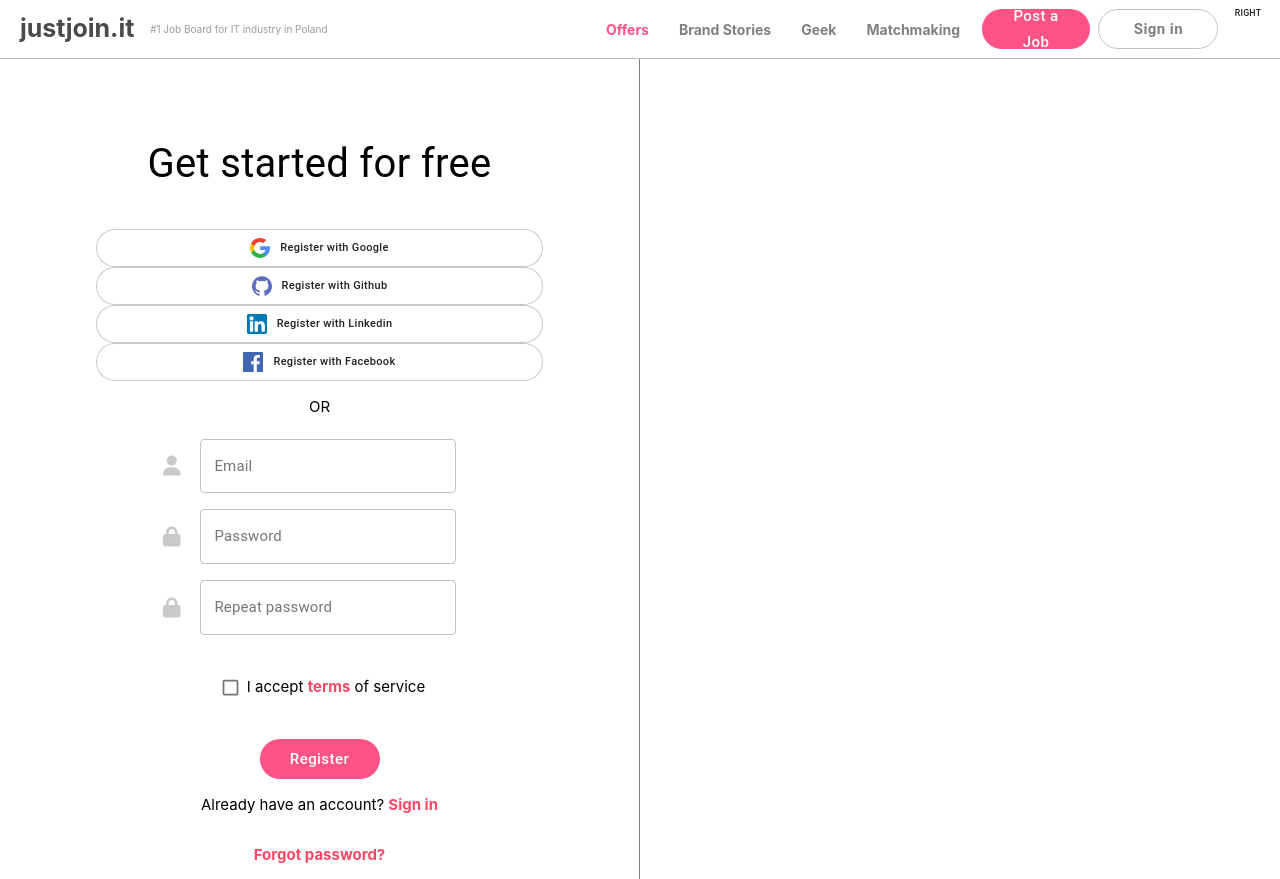
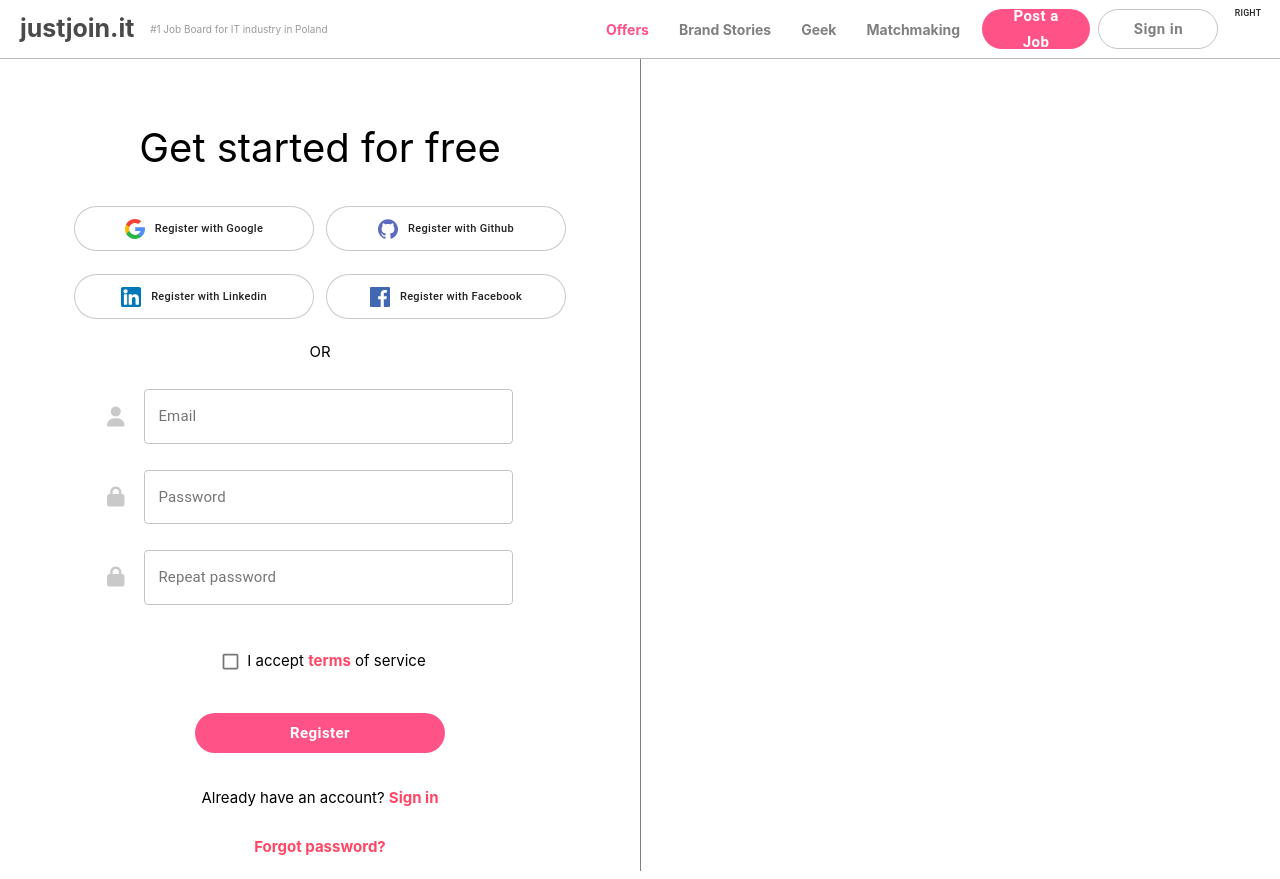
Before and after one commit to 3xen11/neoteric-academy-project, a React (Create React App) app in the folder app/: page /user-register in a window 1280 px wide. Built offline with nearby package versions, Linux system fonts and the light colour scheme.

Commit message:
feat (*): styles, repair rwd, code refactoring

```diff
--- a/app/src/Components/Buttons/SocialButton.tsx
+++ b/app/src/Components/Buttons/SocialButton.tsx
@@ -19,7 +19,7 @@
 
     return (
         <Button
-            className={styles['social-button']}
+            className={`${styles['social-button']} ${className}`}
             size='large'
             variant="contained">
             {children}
--- a/app/src/Components/Navigation/SigninButtons.tsx
+++ b/app/src/Components/Navigation/SigninButtons.tsx
@@ -29,8 +29,9 @@
             <OutlinedButton aria-controls="fade-menu" aria-haspopup="true" onClick={handleClick} className={className}>
                 Sign in
             </OutlinedButton>
+
             <Menu
-                id="fade-menu"
+                id={styles['fade-menu']}
                 anchorEl={anchorEl}
                 keepMounted
                 open={open}
--- a/app/src/Components/TextFields/TextfieldSigninForm.tsx
+++ b/app/src/Components/TextFields/TextfieldSigninForm.tsx
@@ -13,17 +13,17 @@
     className?: string;
 }
 
-const TextfieldSigninForm: FC<ComponentProps> = (props) => {
+const TextfieldSigninForm: FC<ComponentProps> = ({labelText, type, autoComplete, key, className}) => {
 
     return (
         <TextField
             id="outlined-password-input"
-            label={props.labelText}
-            type={props.type}
-            autoComplete={props.autoComplete}
+            label={labelText}
+            type={type}
+            autoComplete={autoComplete}
             variant="outlined"
-            key={props.key}
-            className={props.className}
+            key={key}
+            className={className}
             inputProps={{ style: { fontSize: 15 } }}
             InputLabelProps={{ style: { fontSize: 15 } }} //poprawić wielkość wcięcia po kliknięciu (za duży tekst)
         />
--- a/app/src/Pages/SigninRegisterPages/UserRegisterForm.tsx
+++ b/app/src/Pages/SigninRegisterPages/UserRegisterForm.tsx
@@ -31,37 +31,40 @@
     return (
         <div>
             <Navbar />
-            <Grid container direction='column' spacing={2} className={styles['form-container']} >
 
-                <Typography variant="h4"
-                    gutterBottom
-                    className={styles['header-text']}>
+            <div className={styles['form-container']}>
+
+
+            <div className={styles['form-container__header-text']}>
                     Get started for free
-                </Typography>
+            </div>
 
-                <div className={styles['social-container']}>
-                    <SocialButton className={styles['social-container__button']}><img src={GoogleLogo} className={styles['social-logo']} alt='logo-google' />Register with Google</SocialButton>
-                    <SocialButton className={styles['social-container__button']}><img src={GithubLogo} className={styles['social-logo']} alt='logo-github' />Register with Github</SocialButton>
-                    <SocialButton className={styles['social-container__button']}><img src={LinkedinLogo} className={styles['social-logo']} alt='logo-linkedin' />Register with Linkedin</SocialButton>
-                    <SocialButton className={styles['social-container__button']}><img src={FacebookLogo} className={styles['social-logo']} alt='logo-facebook' />Register with Facebook</SocialButton>
+
+            <div className={styles['form-container__social-container']}>
+                    <SocialButton className={styles['form-container__social-container__button']}><img src={GoogleLogo} className={styles['social-logo']} alt='logo-google' />Register with Google</SocialButton>
+                    <SocialButton className={styles['form-container__social-container__button']}><img src={GithubLogo} className={styles['social-logo']} alt='logo-github' />Register with Github</SocialButton>
+                    <SocialButton className={styles['form-container__social-container__button']}><img src={LinkedinLogo} className={styles['social-logo']} alt='logo-linkedin' />Register with Linkedin</SocialButton>
+                    <SocialButton className={styles['form-container__social-container__button']}><img src={FacebookLogo} className={styles['social-logo']} alt='logo-facebook' />Register with Facebook</SocialButton>
                 </div>
 
                 <p>OR</p>
 
-                <div className={styles['textfield-container']}><i className="fas fa-user"></i><TextfieldSigninForm labelText="Email" type='text' className={styles['textfield-container__input']} /></div>
-                <div className={styles['textfield-container']}><i className="fas fa-lock"></i><TextfieldSigninForm labelText="Password" type='password' className={styles['textfield-container__input']} /></div>
-                <div className={styles['textfield-container']}><i className="fas fa-lock"></i><TextfieldSigninForm labelText="Repeat password" type='password' className={styles['textfield-container__input']} /></div>
+                <div className={styles['form-container__textfield-container']}><i className="fas fa-user"></i><TextfieldSigninForm labelText="Email" type='text' key='1' className={styles['form-container__textfield-container__input']} /></div>
+
+                <div className={styles['form-container__textfield-container']}><i className="fas fa-lock"></i><TextfieldSigninForm labelText="Password" type='password' key='2' className={styles['form-container__textfield-container__input']} /></div>
+
+                <div className={styles['form-container__textfield-container']}><i className="fas fa-lock"></i><TextfieldSigninForm labelText="Repeat password" type='password' key='2' className={styles['form-container__textfield-container__input']} /></div>
 
                 <br />
 
                 <p> <CheckboxForm />I accept <a href='#'>terms</a> of service</p>
 
-                <MainButton className={styles['main-button']}>Register</MainButton>
+                <MainButton className={styles['form-container__main-button']}>Register</MainButton>
 
                 <p>Already have an account? <Link to='/user-signin'>Sign in</Link></p>
                 <p><a href='#'>Forgot password?</a></p>
 
-            </Grid>
+            </div>
         </div>
     )
 }
--- a/app/src/Styles/ComponentesStyles/ButtonsStyles/_MainButton.module.scss
+++ b/app/src/Styles/ComponentesStyles/ButtonsStyles/_MainButton.module.scss
@@ -6,4 +6,5 @@
     font-size: 1.5rem !important;
     color: white !important;
     height: 40px !important;
+    font-weight: bold !important;
 }
--- a/app/src/Styles/ComponentesStyles/ButtonsStyles/_SocialButton.module.scss
+++ b/app/src/Styles/ComponentesStyles/ButtonsStyles/_SocialButton.module.scss
@@ -1,11 +1,10 @@
 .social-button{
     background-color: white !important;
-    margin-top: 1vh;
-    width: 70%;
-    margin: 1vh auto;
     border: 1px solid rgba(128, 128, 128, 0.426) !important;
     border-radius: 50px !important;
     text-transform: none !important;
     box-shadow: none !important;
     font-size: 1.1rem !important;
+    width: 80%;
+    height: 45px;
 }
--- a/app/src/Styles/ComponentesStyles/_Filter.module.scss
+++ b/app/src/Styles/ComponentesStyles/_Filter.module.scss
@@ -3,4 +3,25 @@
     width: 100%;
     justify-content: flex-start;
     margin-left: 1%;
+
+
+    &__expandable-button{
+        display: none !important;
+        margin-left: 0.5% !important;
+    }
+
+    &__hiding{
+        display: flex;
+    }
+
+
+    @media (min-width: 1024px) {
+        &__hiding {
+            display: none;
+        }
+
+        &__expandable-button{
+            display: flex !important;
+        }
+    }
 }
--- a/app/src/Styles/ComponentesStyles/_SigninPopupCard.module.scss
+++ b/app/src/Styles/ComponentesStyles/_SigninPopupCard.module.scss
@@ -1,7 +1,12 @@
 .signin-popup {
     width: 300px !important;
+    margin-top: 20px;
 }
 
 .card {
     width: 330px !important;
 }
+
+#fade-menu{
+    margin: 50px 10px 0 0 !important;
+}
--- a/app/src/Styles/PagesStyles/_UserSigninForm.module.scss
+++ b/app/src/Styles/PagesStyles/_UserSigninForm.module.scss
@@ -1,42 +1,52 @@
 @use '../variables.module'as *;
 
+
 .form-container {
-    width: 95% !important;
-    margin: auto !important;
     display: flex;
-    justify-content: center;
+    justify-content: flex-start;
     align-content: center;
+    flex-direction: column;
+    width: 100% !important;
+    overflow: hidden !important;
 
-    .header-text {
-        margin-top: 5vh !important;
+
+    &__header-text {
         text-align: center !important;
         align-items: center !important;
         font-size: 4rem;
+        margin: 10% 0 3% 0;
     }
 
-    .social-container {
+    &__social-container {
+        margin: 0 !important;
         display: flex;
         justify-content: center;
         flex-direction: column;
         align-items: center;
 
         &__button {
-            background-color: white !important;
-            max-width: 600px;
-            margin-top: 1vh;
-            display: flex;
+        margin-top: 15px !important;
+        width: 90% !important;
+        max-width: 400px !important;
+
+        .social-logo {
+            width: 20px;
+            height: 20px;
+            margin-right: 10px;
+        }
+
         }
     }
 
+
     p {
         font-size: 1.5rem;
-        margin-top: 2vh;
         text-align: center !important;
         align-items: center !important;
     }
 
 
-    .textfield-container {
+    &__textfield-container {
         display: flex;
         align-items: center;
         margin: 2%;
@@ -54,18 +64,16 @@
             margin: 0 20px !important;
             width: 80% !important;
             display: flex;
-            max-width: 400px;
+            max-width: 450px !important;
         }
     }
 
 
-    .accept-button {
-        font-size: 1.4rem;
-        border-radius: 20px;
-        width: 70%;
-        margin: 2vh auto 2vh auto;
-        text-transform: none !important;
-        max-width: 300px;
+
+    &__main-button {
+        margin: 20px auto 20px auto !important;
+        width: 60% !important;
+        max-width: 250px !important;
     }
 
 
@@ -78,47 +86,42 @@
 
 
     @media (min-width: 768px) {
-        .social-container__button {
-            width: 70%;
-            margin: 1vh auto;
-            border: 1px solid rgba(128, 128, 128, 0.426);
-            border-radius: 50px;
-            text-transform: none;
+        .form-container__social-container__button {
+            width: 60% !important;
         }
 
-        .textfield-container {
-            margin: 1vh auto !important;
-            width: 50% !important;
-
+        .form-container__textfield-container__input {
+            width: 60% !important;
         }
 
-        .accept-button {
-            width: 30%;
-            margin: 5vh auto 5vh auto;
+        .form-container__main-button {
+            width: 40% !important;
         }
     }
 
     @media (min-width: 1024px) {
 
-        .social-container {
+        .form-container__social-container {
+            margin: 0 auto !important;
             flex-direction: row;
             flex-wrap: wrap;
+            width: 600px;
 
             &__button {
                 margin: 1vh 1%;
                 flex-basis: 40%;
-                max-width: 400px !important;
+                max-width: 300px !important;
             }
         }
 
-        .header-text {
-            margin: 10vh auto 5vh !important;
-            text-align: center !important;
-            align-items: center !important;
-        }
+
     }
 
 }
+
+
+
+
 
 
 @media (min-width: 1024px) {
@@ -127,7 +130,7 @@
         width: 50% !important;
         margin: 0 !important;
         border-right: 1px solid gray;
-        min-height: 100vh;
+        min-height: 94.3vh;
     }
 
     .social-container__button {
@@ -136,15 +139,3 @@
         max-width: 400px !important;
     }
 }
-
-
-
-.social-logo {
-    width: 20px;
-    height: 20px;
-    margin-right: 10px;
-}
-
-.main-button {
-    margin: 20px auto 0 auto !important;
-}
```
Also changed, not shown: app/src/Components/Filter/FilterItems.tsx (+16 -8 lines), app/src/Pages/SigninRegisterPages/UserSigninForm.tsx (+14 -20 lines).
